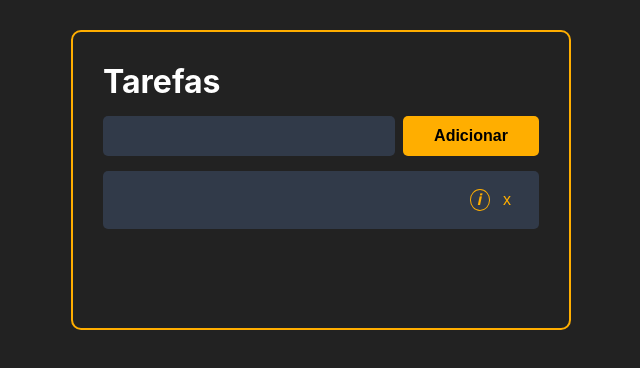
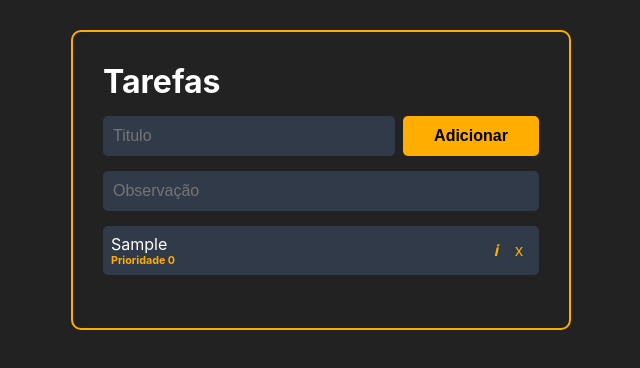
Before and after one commit to fCaioRibeiro/tasks, a React (Create React App) app: page / in a window 1280 px wide. Both pictures are taken after typing "Sample" into the empty fields and a click on the button "Adicionar". Shown: the top 368 px of the page, without its empty margins (319-959 px from the left). Built offline with nearby package versions, Linux system fonts and the light colour scheme; no server answers.

Commit message:
dragdrop

```diff
--- a/package.json
+++ b/package.json
@@ -8,6 +8,7 @@
     "@testing-library/user-event": "^12.8.3",
     "axios": "^0.21.1",
     "react": "^17.0.2",
+    "react-beautiful-dnd": "^13.1.0",
     "react-dom": "^17.0.2",
     "react-router-dom": "^5.2.0",
     "react-scripts": "4.0.3",
--- a/public/index.html
+++ b/public/index.html
@@ -1,5 +1,5 @@
 <!DOCTYPE html>
-<html lang="en">
+<html lang="pt">
   <head>
     <meta charset="utf-8" />
     <link rel="icon" href="%PUBLIC_URL%/favicon.ico" />
--- a/src/App.jsx
+++ b/src/App.jsx
@@ -9,17 +9,17 @@ import TaskInfo from './components/TaskInfo';
 import './App.css';
 
 const App = () =>  {
-  const [tasks, setTasks] = useState([])
+  const [tasks, setTasks] = useState([]);
 
-  useEffect(() => {
-    const fetchTasks = async () => {
-      const { data } = await axios.get('https://jsonplaceholder.cypress.io/todos?_limit=11')
+  // useEffect(() => {
+  //   const fetchTasks = async () => {
+  //     const { data } = await axios.get('https://jsonplaceholder.cypress.io/todos?_limit=11');
 
-      setTasks(data)
-    }
+  //     setTasks(data);
+  //   }
 
-    fetchTasks();
-  }, [])
+  //   fetchTasks();
+  // }, [])
 
   const handleTaskClick = (taskID) => {
     const newTasks = tasks.map(task => {
@@ -37,14 +37,25 @@ const App = () =>  {
     setTasks(newTasks);
   }
 
-  const handleTaskAddition = (taskTittle) => {
+  const handleTaskAddition = (task) => {
     const newTask = [...tasks, {
-      tittle: taskTittle
+      title: task.title
+      ,observation: task.observation
       ,id: uuidv4(10)
       ,completed: false
     }];
 
     setTasks(newTask);
+  }
+
+  const handleTaskOrder = (result) => {
+    if (!result.destination) return;
+
+    const newTasks = [...tasks];
+    const [reorderedItem] = newTasks.splice(result.source.index, 1);
+    newTasks.splice(result.destination.index, 0, reorderedItem);
+
+    setTasks(newTasks);
   }
 
   return (
@@ -58,11 +69,12 @@ const App = () =>  {
             <Tasks tasks={tasks}
               handleTaskClick={handleTaskClick}
               handleTaskDeletion={handleTaskDeletion}
+              handleTaskOrder={handleTaskOrder}
             />
 
           </>
         )} />
-        <Route path='/:taskID' exact render={ (props) => <TaskInfo tasks={tasks} /> } />
+        <Route path='/:taskID' exact render={ (props) => <TaskInfo {...props} tasks={tasks} /> } />
       </div>
     </Router>
   )
--- a/src/components/AddTask.jsx
+++ b/src/components/AddTask.jsx
@@ -3,22 +3,34 @@ import './AddTask.css';
 import Button from './Button';
 
 const AddTask = ({handleTaskAddition}) => {
-    const [inputData, setInputDate] = useState('');
+    const [inputTitle, setTitleDate] = useState('');
+    const [inputObservation, setObservationDate] = useState('');
 
-    const handleInputChange = (e) => {
-        setInputDate(e.target.value);
+    const handleInputTitleChange = (e) => {
+        setTitleDate(e.target.value);
+    }
+
+    const handleInputObservationChange = (e) => {
+        setObservationDate(e.target.value);
     }
 
     const handleTaskClick = () => {
-        handleTaskAddition(inputData);
-        setInputDate('');
+        handleTaskAddition({
+            title: inputTitle
+            ,observation: inputObservation
+        });
+
+        setTitleDate('');
+        setObservationDate('');
     }
 
     return (
+        <div>
             <div className='add-task-container'>
                 <input
-                onChange={handleInputChange}
-                value={inputData}
+                    placeholder='Titulo'
+                    onChange={handleInputTitleChange}
+                    value={inputTitle}
                     className='add-task-input'
                     type="text"
                 />
@@ -28,6 +40,16 @@ const AddTask = ({handleTaskAddition}) => {
                     </Button>
                 </div>
             </div>
+            <div className='add-task-container'>
+                <input
+                    placeholder='Observação'
+                    onChange={handleInputObservationChange}
+                    value={inputObservation}
+                    className='add-task-input'
+                    type="text"
+                />
+            </div>
+        </div>
     );
 }
 
--- a/src/components/Task.css
+++ b/src/components/Task.css
@@ -1,4 +1,5 @@
 .task-container {
+    transition: all 0.2s ease;
     background-color: #313a49;
     margin: 5px 0;
     display: flex;
@@ -8,8 +9,23 @@
     padding: 8px;
 }
 
+.task-container-completed {
+    transition: all 0.2s ease;
+    background-color: #313a49;
+    margin: 3px 0;
+    display: flex;
+    border-radius: 5px;
+    color: white;
+    font-size: 10px;
+    justify-content: space-between;
+    padding: 5px 8px 0 3px;
+}
+
+.task-container-completed h6 {
+    display: none;
+}
+
 .task-tittle {
-    cursor: pointer;
     width: 100%;
 }
 
@@ -19,23 +35,24 @@
     font-size: 16px;
     color: #ffae00;
     cursor: pointer;
-    margin: 0 10px;
+    padding: 0 8px;
 }
 
 .info-task-button {
     background-color: #313a49;
-    border: 1px solid #ffae00;
-    border-radius: 50%;
-    padding: 1px 7px 1px 7px;
+    border: none;
     font-size: 16px;
     color: #ffae00;
     cursor: pointer;
-    margin: 0 3px;
+    padding: 0 8px;
 }
 
 .buttons-container {
     width: 30%;
-    padding: 10px;
     display: flex;
     justify-content: flex-end;
 }
+
+.priorite-task {
+    color: #ffae00;
+}
--- a/src/components/Task.jsx
+++ b/src/components/Task.jsx
@@ -3,7 +3,7 @@ import { useHistory } from 'react-router-dom';
 
 import './Task.css';
 
-const Task = ({task, handleTaskClick, handleTaskDeletion}) => {
+const Task = ({task, index, handleTaskClick, handleTaskDeletion}) => {
     const history = useHistory();
 
     const handleTaskInfoClick = () => {
@@ -11,14 +11,15 @@ const Task = ({task, handleTaskClick, handleTaskDeletion}) => {
     }
 
     return (
-        <div
-            className="task-container"
+        <li
+            className={task.completed ? 'task-container-completed' : 'task-container'}
             style={task.completed ? {borderLeft: '6px solid #ffae00'} : {}}
         >
             <div
                 className='task-tittle'
                 onClick={() => handleTaskClick(task.id)}>
                 {task.title}
+                <h6 className='priorite-task'>Prioridade {index}</h6>
             </div>
 
             <div className="buttons-container">
@@ -26,7 +27,7 @@ const Task = ({task, handleTaskClick, handleTaskDeletion}) => {
                 <button onClick={() => handleTaskDeletion(task.id)} className='remove-task-button'>x</button>
             </div>
 
-        </div>
+        </li>
      );
 }
 
--- a/src/components/TaskInfo.jsx
+++ b/src/components/TaskInfo.jsx
@@ -5,8 +5,8 @@ import './TaskInfo.css';
 
 const TaskInfo = ({ tasks }) => {
     const params = useParams();
-    const task = tasks.filter(task => task.id === parseInt(params.taskID))[0];
-
+    const task = tasks.filter(task => task.id == params.taskID)[0];
+console.log(tasks);
     const history = useHistory();
 
     const handleBackClick = () => {
@@ -19,8 +19,7 @@ const TaskInfo = ({ tasks }) => {
                 <button className='task-back-info-button' onClick={handleBackClick}>x</button>
                 <h2>{ task.title }</h2>
                 <p>
-                    caio teve que fazer esse teste da atividade
-                    voce sabia que é meio corno?
+                    { task.observation }
                 </p>
                 <small className='task-info-footer'>
                     Atividade { task.completed ? 'realizada' : 'não realizada'  }
--- a/src/components/Tasks.jsx
+++ b/src/components/Tasks.jsx
@@ -1,12 +1,33 @@
-import React from 'react';
+import React, { useState } from 'react';
 import Task from './Task';
 
-const Tasks = ({ tasks, handleTaskClick, handleTaskDeletion }) => {
+import { DragDropContext, Draggable, Droppable } from 'react-beautiful-dnd';
+
+const Tasks = ({ tasks, handleTaskClick, handleTaskDeletion, handleTaskOrder }) => {
 
     return (
-        <>
-            {tasks.map(task => <Task task={task} key={task.id} handleTaskClick={handleTaskClick} handleTaskDeletion={handleTaskDeletion}/>)}
-        </>
+        <DragDropContext onDragEnd={handleTaskOrder}>
+            <Droppable droppableId='characters'>
+                {(provided) => (
+                    <ul {...provided.droppableProps} ref={provided.innerRef}>
+                        {tasks.map( (task, index) => (
+                            <Draggable key={task.id} index={index} draggableId={task.id+'task'}>
+                                {(provided) => (
+                                    <div
+                                        ref={provided.innerRef}
+                                        {...provided.draggableProps}
+                                        {...provided.dragHandleProps}
+                                    >
+                                        <Task key={task.id} index={index} ref={provided.innerRef} task={task} handleTaskClick={handleTaskClick} handleTaskDeletion={handleTaskDeletion}/>
+                                    </div>
+                                )}
+                            </Draggable>
+                        ))}
+                        {provided.placeholder}
+                    </ul>
+                )}
+            </Droppable>
+        </DragDropContext>
     );
 };
 
```
Also changed, not shown: 1 other file (tests, documents, lock files or other folders). Lines whose indentation alone changed are shown as unchanged.
